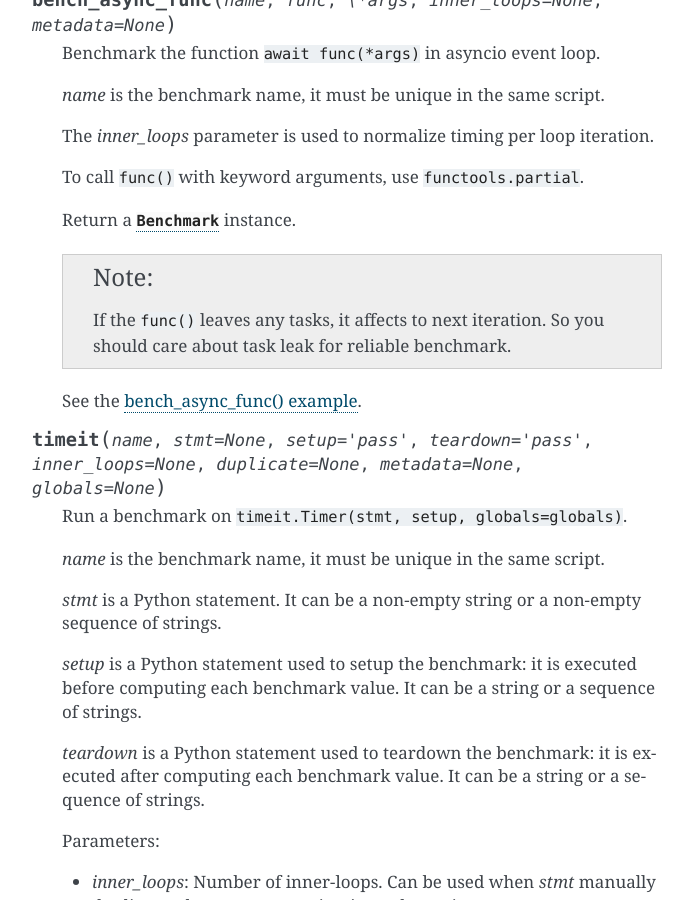
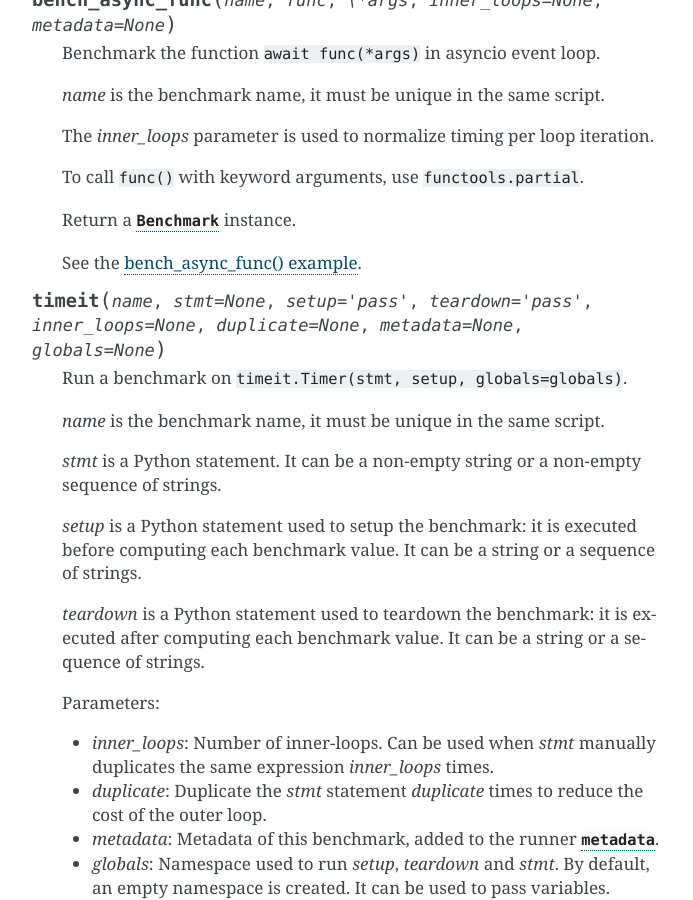
Before and after one commit to psf/pyperf, a Sphinx documentation site: the page built from doc/api.rst, in a window 1280 px wide and 900 px high, scrolled down 10293 px. Shown: the whole window, without its empty margins (418-1111 px from the left). Built offline with Sphinx 7.4.7, drawn with Linux system fonts in a browser that asks for light colours.

Commit message:
apply suggested changes.

```diff
--- a/doc/api.rst
+++ b/doc/api.rst
@@ -552,10 +552,6 @@ Runner class
 
       Return a :class:`Benchmark` instance.
 
-      .. note::
-         If the ``func()`` leaves any tasks, it affects to next iteration.
-         So you should care about task leak for reliable benchmark.
-
       See the :ref:`bench_async_func() example <bench_async_func_example>`.
 
    .. method:: timeit(name, stmt=None, setup="pass", teardown="pass", inner_loops=None, duplicate=None, metadata=None, globals=None)
```
Also changed, not shown: 1 other file.
